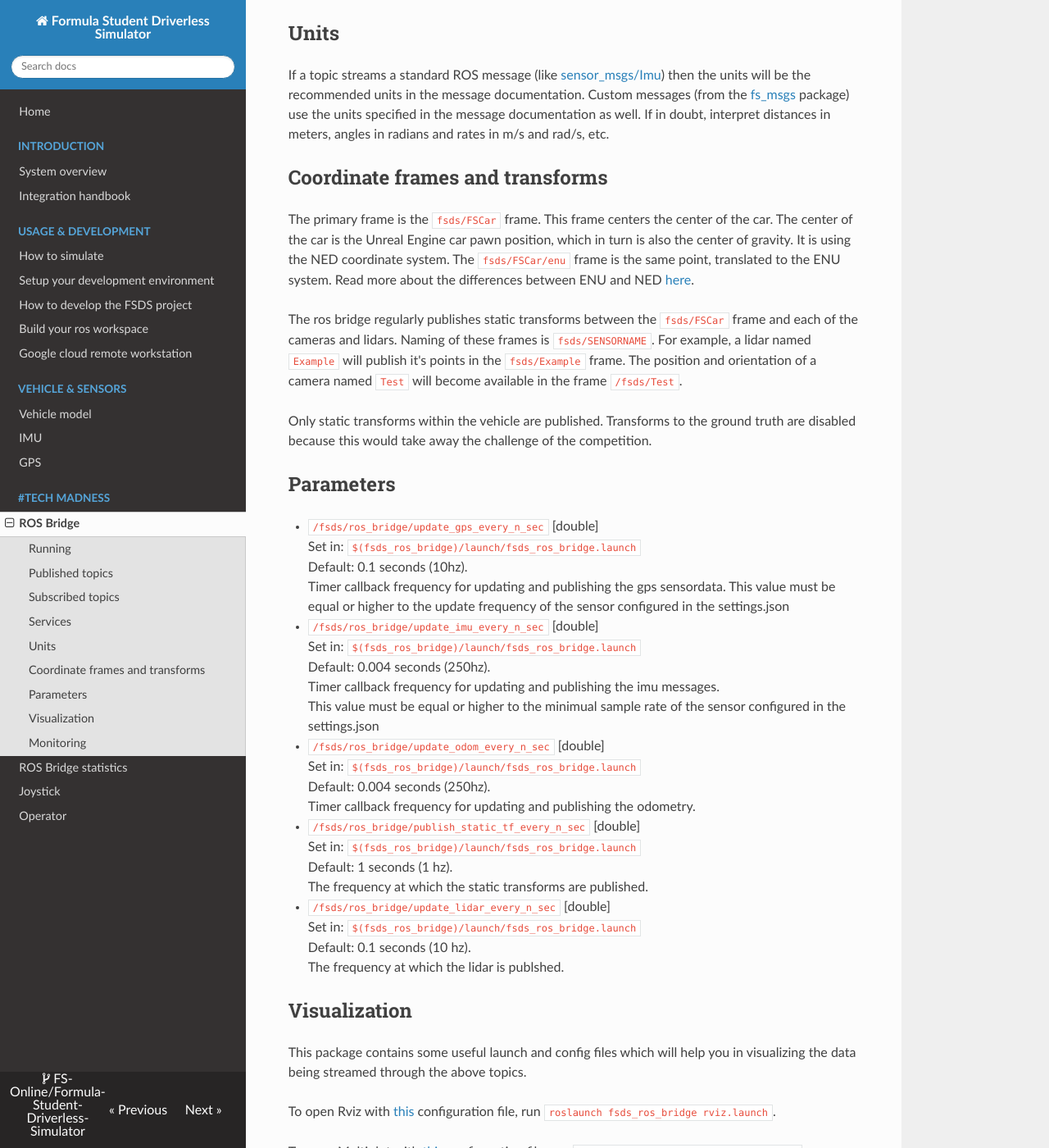
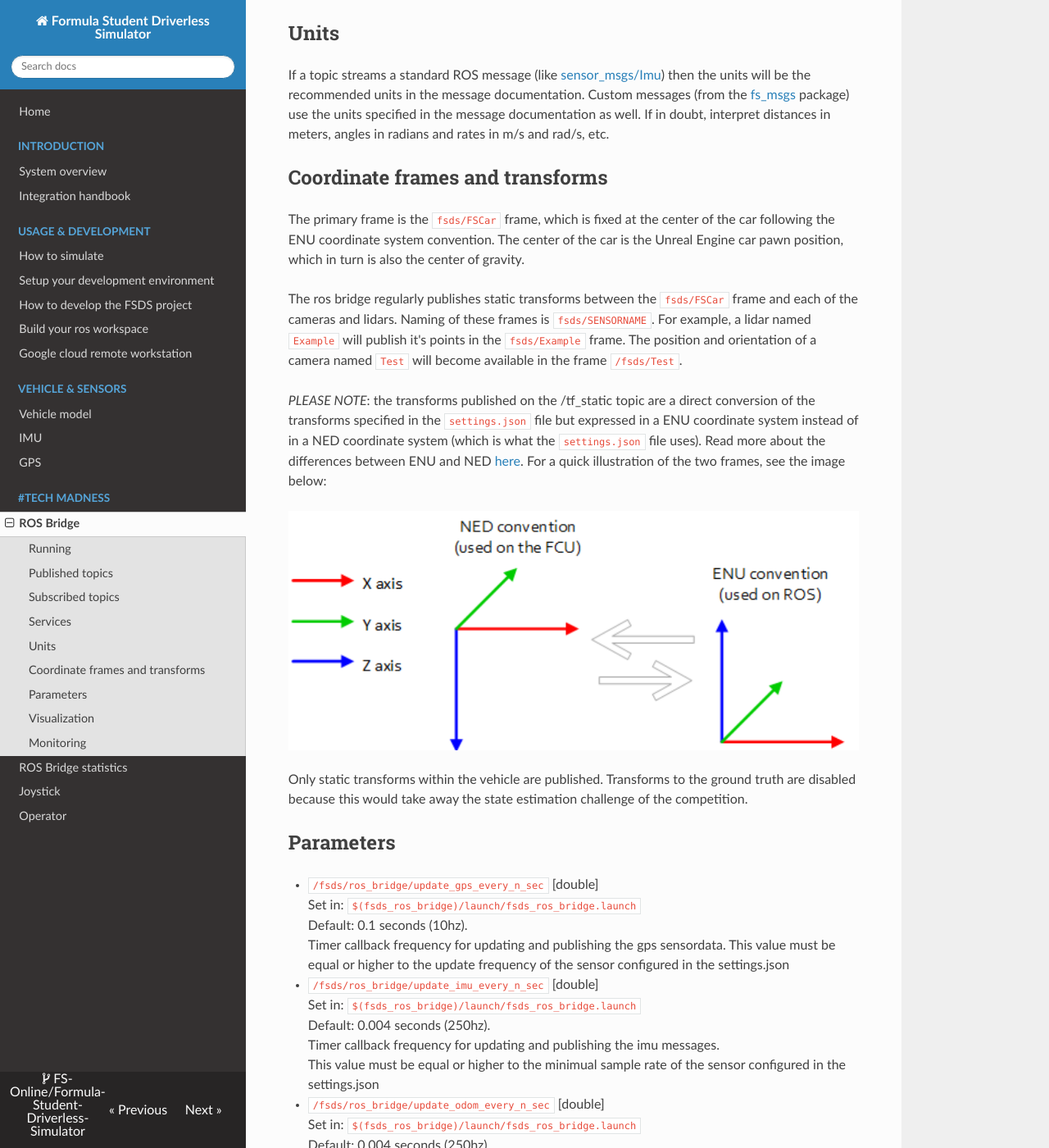
Before and after one commit to FS-Driverless/Formula-Student-Driverless-Simulator, an MkDocs documentation site: the page built from docs/ros-bridge.md, in a window 1280 px wide and 1400 px high, scrolled down 1831 px. Shown: the whole window at 82% size. Built offline with MkDocs 1.6.1, drawn with Linux system fonts in a browser that asks for light colours; nearby versions of some CDN libraries; comment, search, counter and statistics services are not loaded; some of the changed text lies outside the part shown.

Commit message:
update docs

```diff
--- a/docs/ros-bridge.md
+++ b/docs/ros-bridge.md
@@ -32,7 +32,7 @@ This launches the following nodes:
 | `/fsds/gps` | This the current GPS coordinates of the drone in airsim. Read all about the gps simulation model [here](gps.md). Data is in the `fsds/FSCar` frame. | [sensor_msgs/NavSatFix](https://docs.ros.org/api/sensor_msgs/html/msg/NavSatFix.html) | 10 |
 | `/fsds/imu` | Velocity, orientation and acceleration information. Read all about the IMU model [here](imu.md). Data is in the `fsds/FSCar` (enu) frame. | [sensor_msgs/Imu](http://docs.ros.org/melodic/api/sensor_msgs/html/msg/Imu.html)  | 250 |
 | `/fsds/testing_only/odom_enu` | Ground truth car position and orientation in ENU frame about the CoG of the car (`fsds/FSCar`).  The units are `m` for distance and `rad` for angles. *THIS WILL NOT BE STREAMED DURING COMPETITION.* | [nav_msgs/Odometry](https://docs.ros.org/api/nav_msgs/html/msg/Odometry.html)  | 250 |
-| `/fsds/testing_only/track` | Ground truth cone position and color with respect to the starting location of the car. Currently this only publishes the *initial position* of cones that are part of the track spline. Any cones placed manually in the world are not published here. Additionally, the track is published once and the message is latched (meaning it is always available for a newly created subscriber). *THIS WILL NOT BE STREAMED DURING COMPETITION.* | [fs_msgs/Track](https://github.com/FS-Online/fs_msgs/blob/master/msg/Track.msg)  | Latched |
+| `/fsds/testing_only/track` | Ground truth cone position and color with respect to the starting location of the car in ENU. Currently this only publishes the *initial position* of cones that are part of the track spline. Any cones placed manually in the world are not published here. Additionally, the track is published once and the message is latched (meaning it is always available for a newly created subscriber). *THIS WILL NOT BE STREAMED DURING COMPETITION.* | [fs_msgs/Track](https://github.com/FS-Online/fs_msgs/blob/master/msg/Track.msg)  | Latched |
 | `/fsds/camera/CAMERA_NAME` | One of this topic type will exist for every camera specified in the `settings.json` file. On this topic, camera frames are published. The format will be bgra8. `CAMERA_NAME` will be replaced by the corresponding in the `Cameras` object in the `settings.json` file. `IMAGE_TYPE` is determand by the `SensorType` field. When choosing 0, it will be 'Scene'. | [sensor_msgs/Image](https://docs.ros.org/api/sensor_msgs/html/msg/Image.html)  | ~18 |
 | `/fsds/lidar/LIDARNAME` | Publishes the lidar points for each lidar sensor. All points are in the `fsds/LIDARNAME` frame. Transformations between the `fsds/LIDARNAME` and `fsds/FSCar` frame are being published regularly. More info on the lidar sensor can be found [here](integration-handbook.md) | [sensor_msgs/PointCloud](http://docs.ros.org/melodic/api/sensor_msgs/html/msg/PointCloud.html)  | 10 |
 | `/fsds/signal/go` | GO signal that is sent every second by the ROS bridge.The car is only allowed to drive once this message has been received. If no GO signal is received for more than 4 seconds, the AS can assume that `fsds_ros_bridge` has been shut down. This message also includes the mission type and track. More info about signal topics can be found in the [integration handbook](integration-handbook.md) | [fs_msgs/GoSignal](https://github.com/FS-Online/fs_msgs/blob/master/msg/GoSignal.msg)  | 1 |
@@ -58,20 +58,20 @@ If a topic streams a standard ROS message (like [sensor_msgs/Imu](http://docs.ro
 
 ## Coordinate frames and transforms
 
-The primary frame is the `fsds/FSCar` frame.
-This frame centers the center of the car.
+The primary frame is the `fsds/FSCar` frame, which is fixed at the center of the car following the ENU coordinate system convention.
 The center of the car is the Unreal Engine car pawn position, which in turn is also the center of gravity.
-It is using the NED coordinate system.
-The `fsds/FSCar/enu` frame is the same point, translated to the ENU system.
-Read more about the differences between ENU and NED [here](https://en.wikipedia.org/wiki/Local_tangent_plane_coordinates).
 
 The ros bridge regularly publishes static transforms between the `fsds/FSCar` frame and each of the cameras and lidars.
 Naming of these frames is `fsds/SENSORNAME`.
 For example, a lidar named `Example` will publish it's points in the `fsds/Example` frame.
 The position and orientation of a camera named `Test` will become available in the frame `/fsds/Test`.
 
+*PLEASE NOTE*: the transforms published on the /tf_static topic are a direct conversion of the transforms specified in the `settings.json` file but expressed in a ENU coordinate system instead of in a NED coordinate system (which is what the `settings.json` file uses). Read more about the differences between ENU and NED [here](https://en.wikipedia.org/wiki/Local_tangent_plane_coordinates). For a quick illustration of the two frames, see the image below:
+
+![ENUvsNED](images/enu_ned.png)
+
 Only static transforms within the vehicle are published.
-Transforms to the ground truth are disabled because this would take away the challenge of the competition.
+Transforms to the ground truth are disabled because this would take away the state estimation challenge of the competition.
 
 ## Parameters
 - `/fsds/ros_bridge/update_gps_every_n_sec` [double]
```
Also changed, not shown: docs/imu.md (+1 -1 lines), docs/integration-handbook.md (+5 -3 lines), docs/images/enu_ned.png (added).
